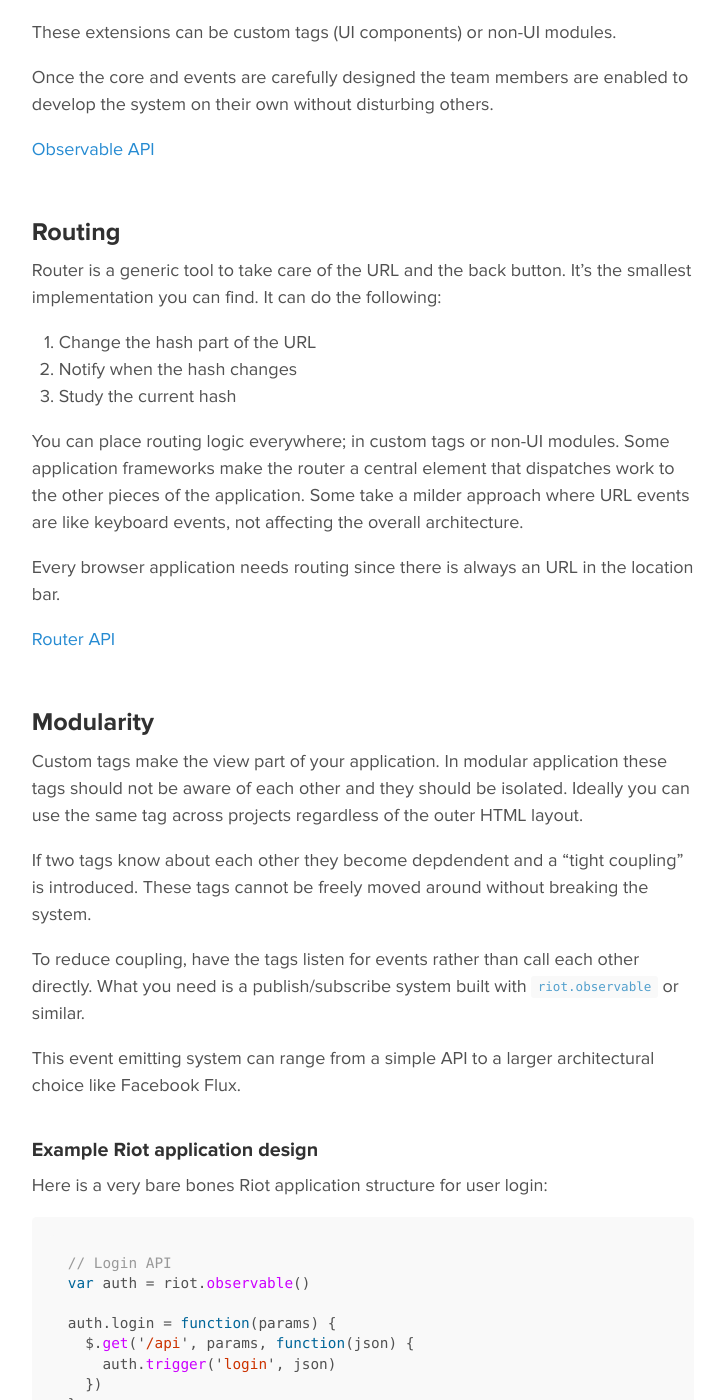
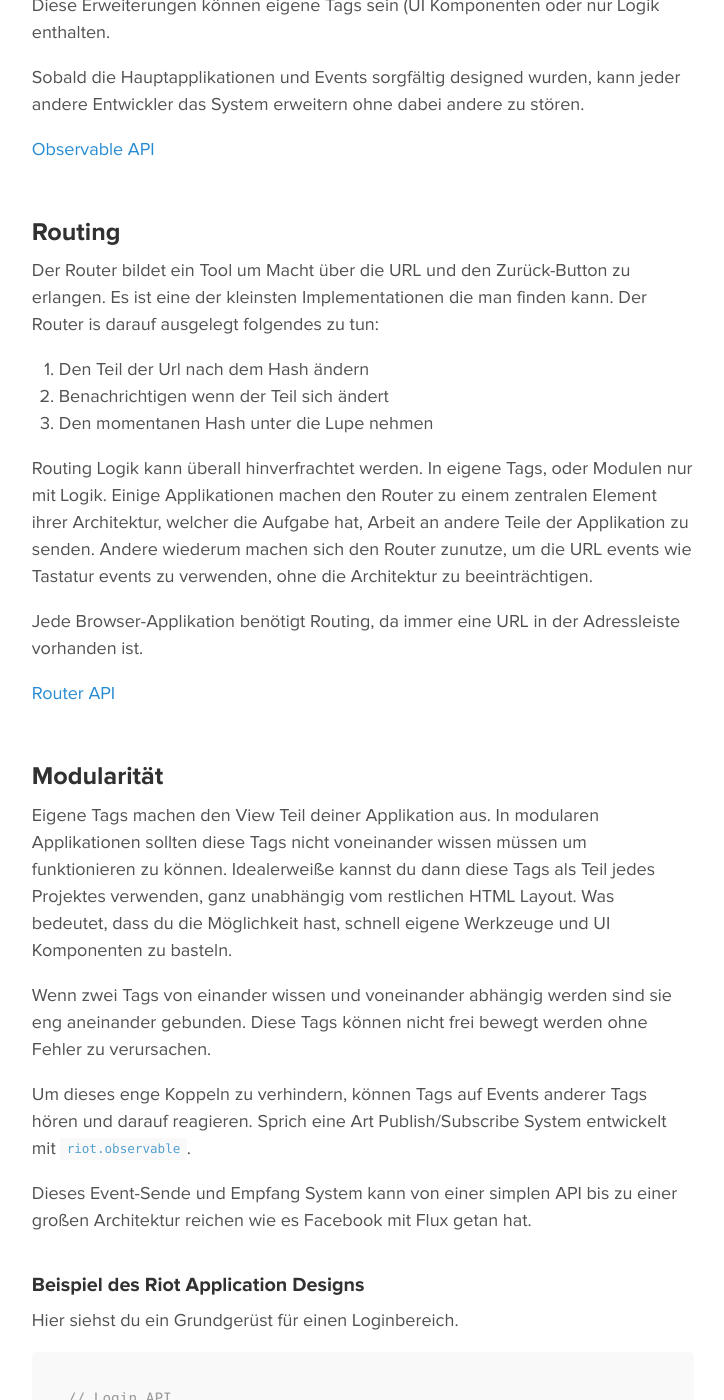
Before and after one commit to riot/riot.github.io, a Jekyll site: the page built from de/guide/application-design.md, in a window 1280 px wide and 1400 px high, scrolled down 1293 px. Shown: the whole window, without its empty margins (277-1001 px from the left). Built offline with Jekyll 4.4.1, drawn with Linux system fonts in a browser that asks for light colours; Markdown is read by kramdown in place of the engine named in the settings; some of the changed text lies outside the part shown.

Commit message:
finishing appdesign

````diff
--- a/de/guide/application-design.md
+++ b/de/guide/application-design.md
@@ -27,43 +27,46 @@ Das Überwachungsmodul bietet ein sehr generisches Werkzeug um Events innerhalb
 Ein neues Object wird hinzugefügt, ein existierendes gelöscht, oder Daten werden von einem Server geladen.
 
 
-By using the observable the extensions can listen to these events and react to them. They extend the core so that the core is not aware of these modules. This is called "loose coupling".
+Die Module erweitern den Hauptteil, sodass dieser nicht über die Erweiterungen Bescheid weiß. So bleiben die Erweiterungen lose and den Hauptteil gekoppelt.
 
-These extensions can be custom tags (UI components) or non-UI modules.
+Diese Erweiterungen können eigene Tags sein (UI Komponenten oder nur Logik enthalten.
 
-Once the core and events are carefully designed the team members are enabled to develop the system on their own without disturbing others.
+Sobald die Hauptapplikationen und Events sorgfältig designed wurden, kann jeder andere Entwickler das System erweitern ohne dabei andere zu stören.
 
 [Observable API](/api/observable/)
 
 
 ## Routing
 
-Router is a generic tool to take care of the URL and the back button. It's the smallest implementation you can find. It can do the following:
+Der Router bildet ein Tool um Macht über die URL und den Zurück-Button zu erlangen. Es ist eine der kleinsten Implementationen die man finden kann.
+Der Router is darauf ausgelegt folgendes zu tun:
 
-1. Change the hash part of the URL
-2. Notify when the hash changes
-3. Study the current hash
+1. Den Teil der Url nach dem Hash ändern
+2. Benachrichtigen wenn der Teil sich ändert
+3. Den momentanen Hash unter die Lupe nehmen
 
-You can place routing logic everywhere; in custom tags or non-UI modules. Some application frameworks make the router a central element that dispatches work to the other pieces of the application. Some take a milder approach where URL events are like keyboard events, not affecting the overall architecture.
+Routing Logik kann überall hinverfrachtet werden. In eigene Tags, oder Modulen nur mit Logik. Einige Applikationen machen den Router zu einem zentralen Element ihrer Architektur, welcher die Aufgabe hat, Arbeit an andere Teile der Applikation zu senden.
+Andere wiederum machen sich den Router zunutze, um die URL events wie Tastatur events zu verwenden, ohne die Architektur zu beeinträchtigen.
 
-Every browser application needs routing since there is always an URL in the location bar.
+Jede Browser-Applikation benötigt Routing, da immer eine URL in der Adressleiste vorhanden ist.
 
 [Router API](/api/route/)
 
 
-## Modularity
+## Modularität
 
-Custom tags make the view part of your application. In modular application these tags should not be aware of each other and they should be isolated. Ideally you can use the same tag across projects regardless of the outer HTML layout.
+Eigene Tags machen den View Teil deiner Applikation aus. In modularen Applikationen sollten diese Tags nicht voneinander wissen müssen um funktionieren zu können.
+Idealerweiße kannst du dann diese Tags als Teil jedes Projektes verwenden, ganz unabhängig vom restlichen HTML Layout. Was bedeutet, dass du die Möglichkeit hast, schnell eigene Werkzeuge und UI Komponenten zu basteln.
 
-If two tags know about each other they become depdendent and a "tight coupling" is introduced. These tags cannot be freely moved around without breaking the system.
+Wenn zwei Tags von einander wissen und voneinander abhängig werden sind sie eng aneinander gebunden. Diese Tags können nicht frei bewegt werden ohne Fehler zu verursachen.
 
-To reduce coupling, have the tags listen for events rather than call each other directly. What you need is a publish/subscribe system built with `riot.observable` or similar.
+Um dieses enge Koppeln zu verhindern, können Tags auf Events anderer Tags hören und darauf reagieren. Sprich eine Art Publish/Subscribe System entwickelt mit `riot.observable`.
 
-This event emitting system can range from a simple API to a larger architectural choice like Facebook Flux.
+Dieses Event-Sende und Empfang System kann von einer simplen API bis zu einer großen Architektur reichen wie es Facebook mit Flux getan hat.
 
-### Example Riot application design
+### Beispiel des Riot Application Designs
 
-Here is a very bare bones Riot application structure for user login:
+Hier siehst du ein Grundgerüst für einen Loginbereich.
 
 ```js
 // Login API
@@ -76,11 +79,11 @@ auth.login = function(params) {
 }
 ```
 ```html
-<!-- login view -->
+<!-- Login View -->
 <login>
   <form onsubmit="{ login }">
-    <input name="username" type="text" placeholder="username">
-    <input name="password" type="password" placeholder="password">
+    <input name="username" type="text" placeholder="Benutzername">
+    <input name="password" type="password" placeholder="Passwort">
   </form>
 
   login() {
@@ -90,14 +93,14 @@ auth.login = function(params) {
     })
   }
 
-  // any tag on the system can listen to login event
+  // Jeder Tag im System kann das 'login' Event empfangen
   opts.on('login', function() {
     $(body).addClass('logged')
   })
 </login>
 ```
 
-And here we mount the application
+Hier wird die Applikation schließlich gemounted.
 
 ```html
 <body>
@@ -106,6 +109,6 @@ And here we mount the application
 </body>
 ```
 
-On the above setup the other tags on the system do not need to know about each other since they can simply listen to the "login" event and do what they please.
+Im oberen Setup müssen die Tags nicht voneinander wissen, da sie ganz simpel nach dem "login" Event Ausschau halten können und darauf entsprechend reagieren.
 
-Observable is a classic building block for a decoupled (modular) application.
+Observable bietet eine klassische Möglichkeit um modulare Applikationen zu gestalten.
````
